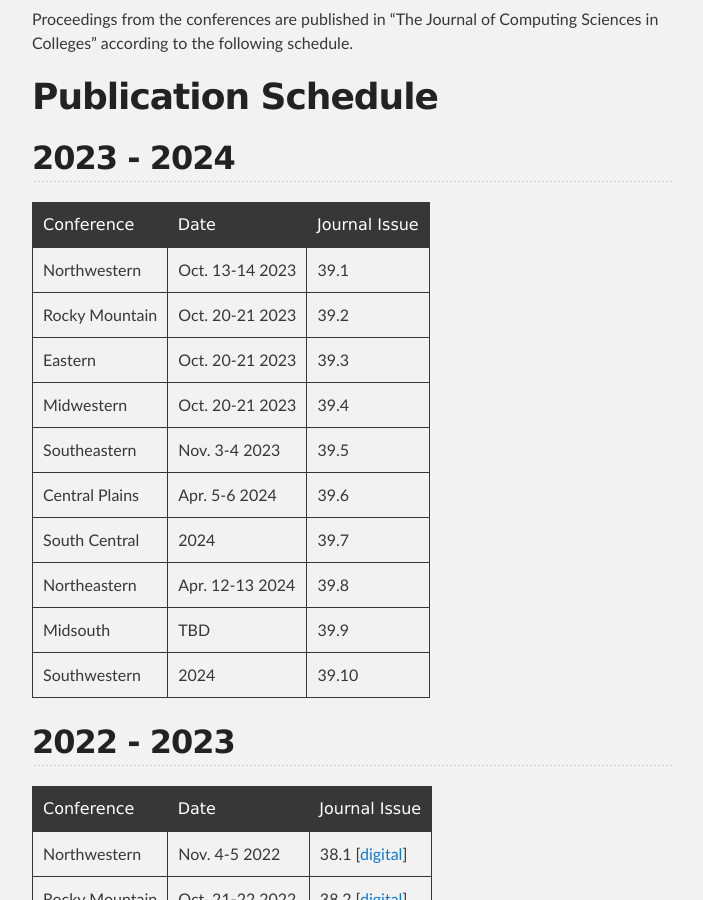
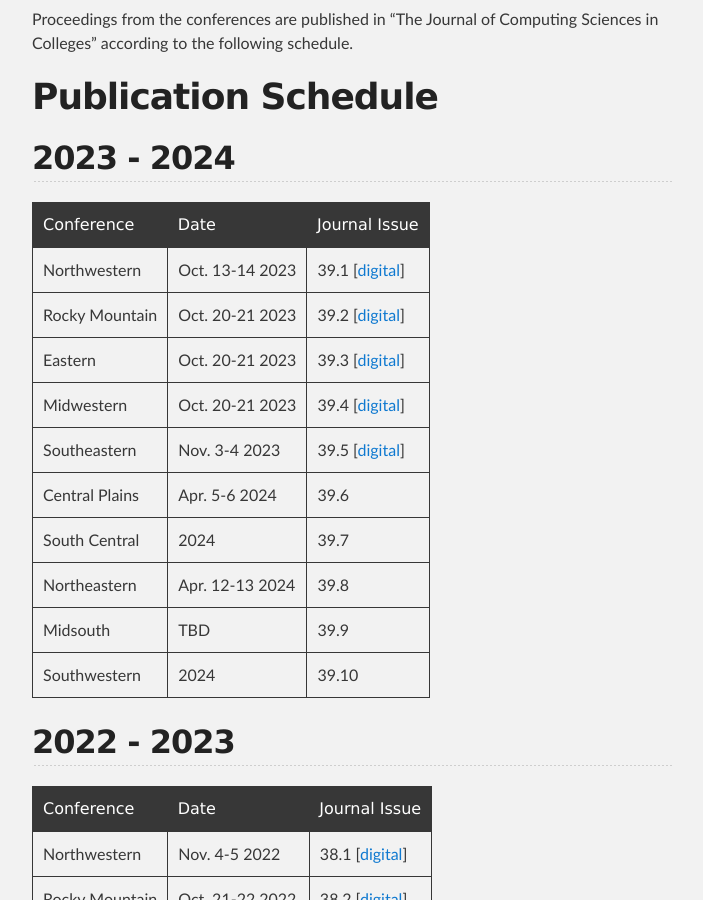
Before and after one commit to ccsc-journal/ccsc-editor, a Jekyll site: the page built from docs/index.md, in a window 1280 px wide and 900 px high, scrolled down 569 px. Shown: the whole window, without its empty margins (288-991 px from the left). Built offline with Jekyll 4.4.1, drawn with Linux system fonts in a browser that asks for light colours; our own code applies the rules of GitHub Pages for plain Markdown files.

Commit message:
add links to fall 2023 journal issues

```diff
--- a/docs/index.md
+++ b/docs/index.md
@@ -19,11 +19,11 @@ Sciences in Colleges" according to the following schedule.
 
 | Conference | Date | Journal Issue |
 |:-------------|:------------------|:------|
-| Northwestern | Oct. 13-14 2023| 39.1  |
-| Rocky Mountain | Oct. 20-21 2023 | 39.2 |
-| Eastern | Oct. 20-21 2023 | 39.3 |
-| Midwestern | Oct. 20-21 2023 | 39.4 |
-| Southeastern | Nov. 3-4 2023 | 39.5 |
+| Northwestern | Oct. 13-14 2023| 39.1 [[digital](https://www.ccsc.org/publications/journals/NW2023.pdf)] |
+| Rocky Mountain | Oct. 20-21 2023 | 39.2 [[digital](https://www.ccsc.org/publications/journals/RM2023.pdf)] |
+| Eastern | Oct. 20-21 2023 | 39.3 [[digital](https://www.ccsc.org/publications/journals/EA2023.pdf)] |
+| Midwestern | Oct. 20-21 2023 | 39.4 [[digital](https://www.ccsc.org/publications/journals/MW2023.pdf)] |
+| Southeastern | Nov. 3-4 2023 | 39.5 [[digital](https://www.ccsc.org/publications/journals/SE2023.pdf)] |
 | Central Plains | Apr. 5-6 2024 | 39.6 |
 | South Central | 2024 | 39.7 |
 | Northeastern | Apr. 12-13 2024 | 39.8 |
```
